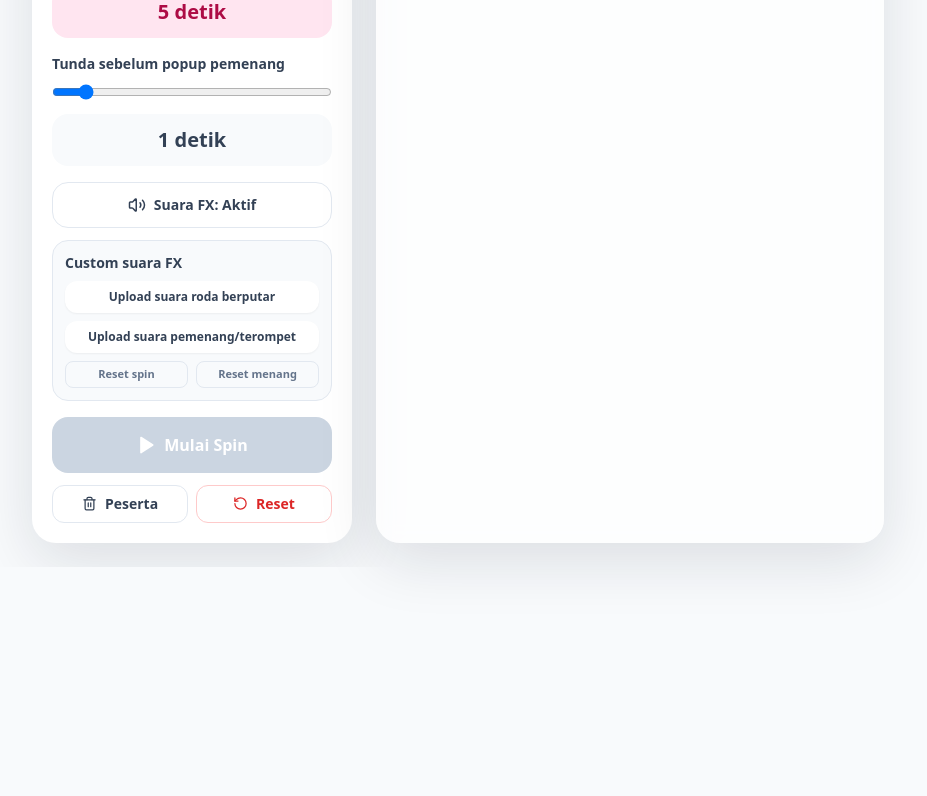
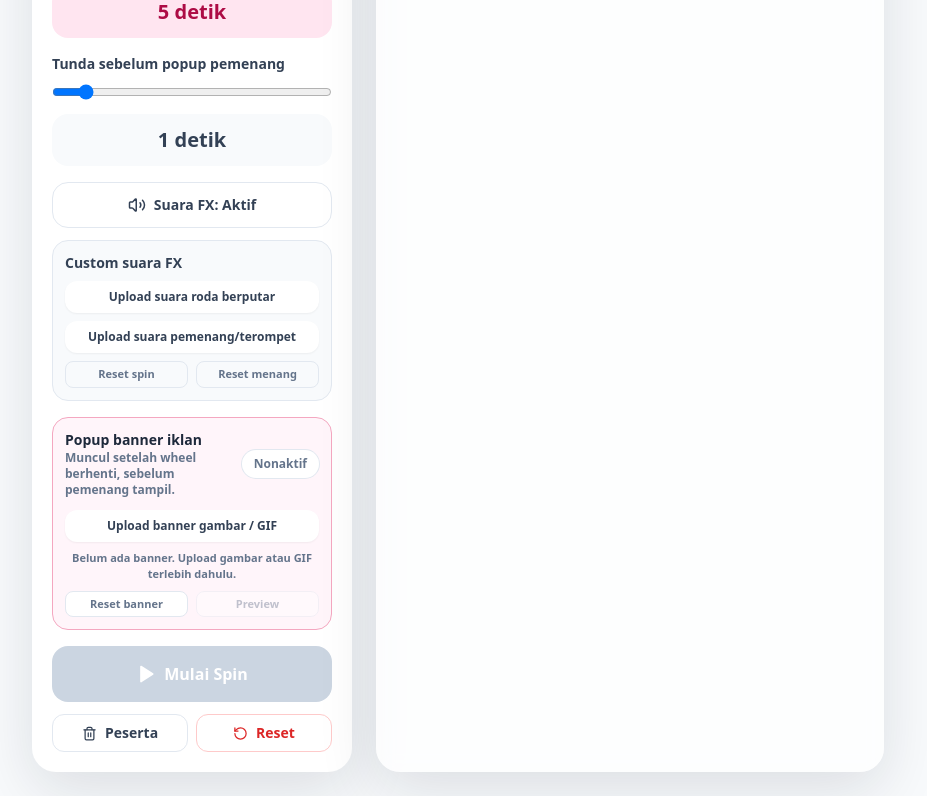
Before and after one commit to saptahadiwijaya7/spinwilcihuy, a Next.js app: page / in a window 1280 px wide. Shown: the part 1222-2018 px from the top of the page, without its empty margins (0-927 px from the left). Before the commit the page ends 1789 px from the top, so only its background shows below. Built offline with nearby package versions, Linux system fonts and the light colour scheme.

Commit message:
Add files via upload
add banner upload

```diff
--- a/app/page.tsx
+++ b/app/page.tsx
@@ -6,6 +6,7 @@ import ImportPanel from "@/components/ImportPanel";
 import SpinWheel from "@/components/SpinWheel";
 import WinnerList, { WinnerRecord } from "@/components/WinnerList";
 import WinnerPopup from "@/components/WinnerPopup";
+import AdBannerPopup from "@/components/AdBannerPopup";
 import { normalizeNames } from "@/lib/randomizer";
 import { calculateAccurateSpin } from "@/lib/spinLogic";
 import { useEffect, useMemo, useRef, useState } from "react";
@@ -37,6 +38,9 @@ export default function HomePage() {
   const revealTimerRef = useRef<number | null>(null);
   const [customSpinSound, setCustomSpinSound] = useState<string>("");
   const [customWinSound, setCustomWinSound] = useState<string>("");
+  const [adBannerEnabled, setAdBannerEnabled] = useState(false);
+  const [adBannerAsset, setAdBannerAsset] = useState<string>("");
+  const [showAdBanner, setShowAdBanner] = useState(false);
   const audioContextRef = useRef<AudioContext | null>(null);
   const spinSoundTimerRef = useRef<number | null>(null);
   const spinAudioRef = useRef<HTMLAudioElement | null>(null);
@@ -50,7 +54,7 @@ export default function HomePage() {
     const raw = localStorage.getItem(STORAGE_KEY);
     if (!raw) return;
     try {
-      const data = JSON.parse(raw) as { names?: string[]; winners?: WinnerRecord[]; spinDuration?: number; winnerRevealDelay?: number; soundMuted?: boolean; customSpinSound?: string; customWinSound?: string };
+      const data = JSON.parse(raw) as { names?: string[]; winners?: WinnerRecord[]; spinDuration?: number; winnerRevealDelay?: number; soundMuted?: boolean; customSpinSound?: string; customWinSound?: string; adBannerEnabled?: boolean; adBannerAsset?: string };
       setNames(normalizeNames(data.names ?? []));
       setWinners(data.winners ?? []);
       setSpinDuration(Math.max(2, Math.min(60, Number(data.spinDuration ?? 5))));
@@ -58,6 +62,8 @@ export default function HomePage() {
       setSoundMuted(Boolean(data.soundMuted));
       setCustomSpinSound(data.customSpinSound ?? "");
       setCustomWinSound(data.customWinSound ?? "");
+      setAdBannerEnabled(Boolean(data.adBannerEnabled));
+      setAdBannerAsset(data.adBannerAsset ?? "");
     } catch {
       localStorage.removeItem(STORAGE_KEY);
     }
@@ -88,8 +94,8 @@ export default function HomePage() {
   }, []);
 
   useEffect(() => {
-    localStorage.setItem(STORAGE_KEY, JSON.stringify({ names, winners, spinDuration, winnerRevealDelay, soundMuted, customSpinSound, customWinSound }));
-  }, [names, winners, spinDuration, winnerRevealDelay, soundMuted, customSpinSound, customWinSound]);
+    localStorage.setItem(STORAGE_KEY, JSON.stringify({ names, winners, spinDuration, winnerRevealDelay, soundMuted, customSpinSound, customWinSound, adBannerEnabled, adBannerAsset }));
+  }, [names, winners, spinDuration, winnerRevealDelay, soundMuted, customSpinSound, customWinSound, adBannerEnabled, adBannerAsset]);
 
   function addNames(incoming: string[]) {
     setNames((current) => normalizeNames([...current, ...incoming]).slice(0, 1000));
@@ -98,6 +104,8 @@ export default function HomePage() {
   function clearNames() {
     setNames([]);
     setLatestWinners([]);
+    setShowAdBanner(false);
+    setShowWinnerPopup(false);
   }
 
   function resetAll() {
@@ -105,6 +113,8 @@ export default function HomePage() {
     setWinners([]);
     setHistory([]);
     setLatestWinners([]);
+    setShowAdBanner(false);
+    setShowWinnerPopup(false);
     localStorage.removeItem(STORAGE_KEY);
     if (spinFinishTimerRef.current !== null) {
       window.clearTimeout(spinFinishTimerRef.current);
@@ -119,6 +129,8 @@ export default function HomePage() {
   function resetWinners() {
     setWinners([]);
     setLatestWinners([]);
+    setShowAdBanner(false);
+    setShowWinnerPopup(false);
   }
 
   function undoLastSpin() {
@@ -127,6 +139,8 @@ export default function HomePage() {
     setNames(last.previousNames);
     setWinners(last.previousWinners);
     setLatestWinners([]);
+    setShowAdBanner(false);
+    setShowWinnerPopup(false);
     setHistory((current) => current.slice(0, -1));
   }
 
@@ -207,6 +221,28 @@ export default function HomePage() {
     reader.readAsDataURL(file);
   }
 
+  function handleAdBannerUpload(file: File | undefined) {
+    if (!file) return;
+    const reader = new FileReader();
+    reader.onload = () => {
+      setAdBannerAsset(String(reader.result ?? ""));
+      setAdBannerEnabled(true);
+    };
+    reader.readAsDataURL(file);
+  }
+
+  function revealWinnerPopup() {
+    setShowAdBanner(false);
+    setShowWinnerPopup(true);
+    playTrumpetSound();
+    confetti({ particleCount: 160, spread: 80, origin: { y: 0.62 } });
+  }
+
+  function closeAdBannerAndRevealWinners() {
+    if (latestWinners.length > 0) revealWinnerPopup();
+    else setShowAdBanner(false);
+  }
+
   function playTrumpetSound() {
     if (!soundMutedRef.current && customWinSound && winAudioRef.current) {
       winAudioRef.current.currentTime = 0;
@@ -241,6 +277,8 @@ export default function HomePage() {
 
     setHistory((current) => [...current, { previousNames: names, previousWinners: winners }]);
     setLatestWinners([]);
+    setShowWinnerPopup(false);
+    setShowAdBanner(false);
     setSpinning(true);
     const spinDurationMs = spinDuration * 1000;
     const revealDelayMs = winnerRevealDelay * 1000;
@@ -270,9 +308,12 @@ export default function HomePage() {
         setNames(result.remaining);
         setWinners((current) => [...current, ...records]);
         setLatestWinners(result.winners);
-        setShowWinnerPopup(true);
-        playTrumpetSound();
-        confetti({ particleCount: 160, spread: 80, origin: { y: 0.62 } });
+
+        if (adBannerEnabled && adBannerAsset) {
+          setShowAdBanner(true);
+        } else {
+          revealWinnerPopup();
+        }
       }, revealDelayMs);
     }, spinDurationMs);
   }
@@ -281,6 +322,7 @@ export default function HomePage() {
     <main className="min-h-screen px-4 py-6 sm:px-6 lg:px-8">
       <audio ref={spinAudioRef} src={customSpinSound || undefined} preload="auto" />
       <audio ref={winAudioRef} src={customWinSound || undefined} preload="auto" />
+      {!isWheelFullscreen && <AdBannerPopup open={showAdBanner} assetUrl={adBannerAsset} onClose={closeAdBannerAndRevealWinners} />}
       {!isWheelFullscreen && <WinnerPopup winners={latestWinners} open={showWinnerPopup} onClose={() => setShowWinnerPopup(false)} />}
       <div className="mx-auto max-w-7xl">
         <header className="mascot-header relative mb-6 overflow-hidden rounded-[2rem] p-5 shadow-soft sm:p-7">
@@ -408,6 +450,40 @@ export default function HomePage() {
                 </div>
               </div>
 
+              <div className="mb-4 rounded-2xl border border-[#f4a7c0] bg-[#fff5fa] p-3">
+                <div className="mb-3 flex items-center justify-between gap-3">
+                  <div>
+                    <p className="text-sm font-black text-slate-800">Popup banner iklan</p>
+                    <p className="text-xs font-semibold text-slate-500">Muncul setelah wheel berhenti, sebelum pemenang tampil.</p>
+                  </div>
+                  <button
+                    type="button"
+                    onClick={() => setAdBannerEnabled((current) => !current)}
+                    className={`rounded-full px-3 py-1.5 text-xs font-black ${adBannerEnabled ? "bg-[#ed3969] text-white" : "bg-white text-slate-500 ring-1 ring-slate-200"}`}
+                  >
+                    {adBannerEnabled ? "Aktif" : "Nonaktif"}
+                  </button>
+                </div>
+
+                <label className="block cursor-pointer rounded-xl bg-white px-3 py-2 text-center text-xs font-bold text-slate-700 shadow-sm hover:bg-[#ffe5f0]">
+                  Upload banner gambar / GIF
+                  <input type="file" accept="image/*,.gif" className="hidden" onChange={(event) => handleAdBannerUpload(event.target.files?.[0])} />
+                </label>
+
+                {adBannerAsset ? (
+                  <div className="mt-3 overflow-hidden rounded-xl border border-white bg-white shadow-sm">
+                    <img src={adBannerAsset} alt="Preview banner iklan" className="max-h-28 w-full object-contain" />
+                  </div>
+                ) : (
+                  <p className="mt-2 text-center text-[11px] font-semibold text-slate-500">Belum ada banner. Upload gambar atau GIF terlebih dahulu.</p>
+                )}
+
+                <div className="mt-2 grid grid-cols-2 gap-2">
+                  <button type="button" onClick={() => setAdBannerAsset("")} className="rounded-lg border border-slate-200 bg-white px-2 py-1 text-[11px] font-bold text-slate-500">Reset banner</button>
+                  <button type="button" onClick={() => setShowAdBanner(adBannerEnabled && Boolean(adBannerAsset))} disabled={!adBannerAsset} className="rounded-lg border border-slate-200 bg-white px-2 py-1 text-[11px] font-bold text-slate-500 disabled:opacity-40">Preview</button>
+                </div>
+              </div>
+
               <button
                 onClick={spin}
                 disabled={!canSpin}
@@ -446,6 +522,7 @@ export default function HomePage() {
               winnerCount={winnerCount}
               scale={wheelScale}
             />
+            {isWheelFullscreen && <AdBannerPopup open={showAdBanner} assetUrl={adBannerAsset} onClose={closeAdBannerAndRevealWinners} />}
             {isWheelFullscreen && <WinnerPopup winners={latestWinners} open={showWinnerPopup} onClose={() => setShowWinnerPopup(false)} />}
 
             <div className="mt-6 rounded-3xl bg-slate-950 p-5 text-white">
--- /dev/null
+++ b/components/AdBannerPopup.tsx
@@ -0,0 +1,37 @@
+"use client";
+
+import { X } from "lucide-react";
+
+type Props = {
+  open: boolean;
+  assetUrl: string;
+  onClose: () => void;
+};
+
+export default function AdBannerPopup({ open, assetUrl, onClose }: Props) {
+  if (!open || !assetUrl) return null;
+
+  return (
+    <div className="fixed inset-0 z-[9998] flex items-center justify-center bg-slate-950/75 px-4 py-6 backdrop-blur-sm sm:px-8">
+      <div className="relative w-full max-w-4xl rounded-[2rem] bg-white p-3 shadow-2xl sm:p-4">
+        <button
+          type="button"
+          onClick={onClose}
+          className="absolute right-2 top-2 z-10 flex h-8 w-8 items-center justify-center rounded-full bg-white/95 text-slate-700 shadow-lg ring-1 ring-slate-200 hover:bg-slate-100"
+          aria-label="Tutup banner iklan"
+          title="Tutup"
+        >
+          <X size={17} strokeWidth={3} />
+        </button>
+
+        <div className="overflow-hidden rounded-[1.5rem] bg-slate-100">
+          <img
+            src={assetUrl}
+            alt="Banner iklan"
+            className="max-h-[78vh] w-full object-contain"
+          />
+        </div>
+      </div>
+    </div>
+  );
+}
```
Also changed, not shown: 1 other file (tests, documents, lock files or other folders).
